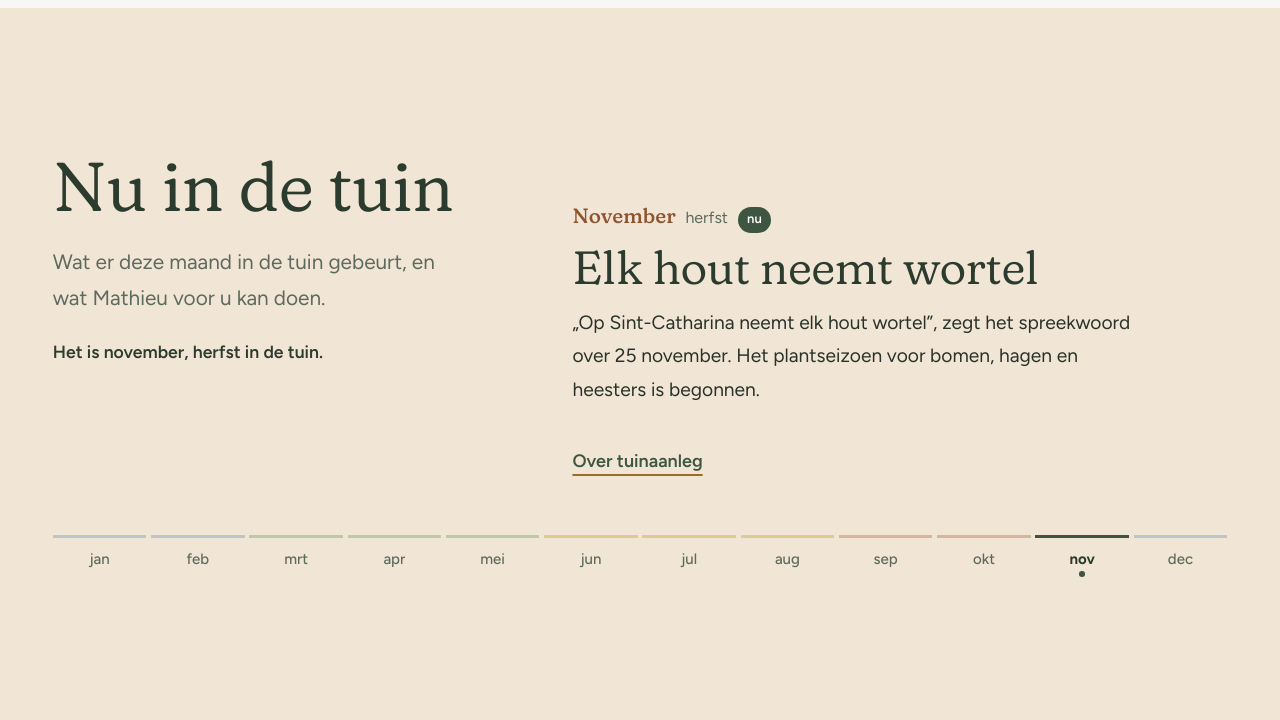
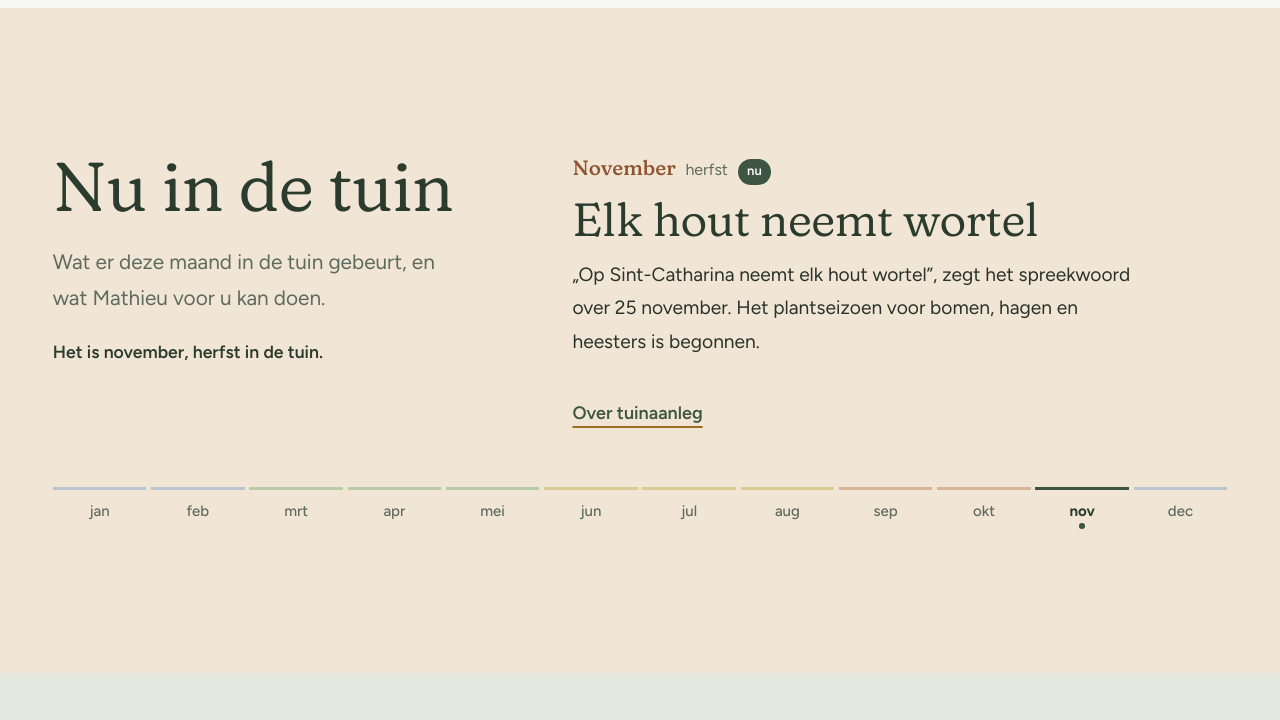
Before and after one commit to edouardGT/vergote, a plain HTML site: page tuinjaar.html in a window 1280 px wide. Shown: the part 80-800 px from the top of the page. Drawn offline with Linux system fonts and the light colour scheme.

Commit message:
Month strip stays in place: months stacked in one grid cell

```diff
--- a/assets/css/style.css
+++ b/assets/css/style.css
@@ -600,6 +600,10 @@ a { color: inherit; }
 .tuinjaar-nu { margin-block-start: 1rem; font-size: 1.1rem; font-weight: 600; color: var(--mos-diep); }
 .intro .text-link { margin-block-start: 2rem; }
 .maand + .maand { margin-block-start: 3rem; } /* only matters without JS, when all months show */
+/* With JS: all months share one grid cell, so the box is as tall as the longest month and the strip stays put. */
+.tuinjaar.is-ready .tuinjaar-maanden { display: grid; }
+.tuinjaar.is-ready .maand { grid-area: 1 / 1; margin: 0; visibility: hidden; }
+.tuinjaar.is-ready .maand.is-active { visibility: visible; }
 .maand-label { display: flex; flex-wrap: wrap; align-items: baseline; gap: 0.35rem 0.6rem; margin: 0 0 0.6rem; }
 .maand-naam {
   font-family: var(--serif);
--- a/assets/js/site.js
+++ b/assets/js/site.js
@@ -114,7 +114,7 @@
     var articles = section.querySelectorAll('.maand');
     var buttons = section.querySelectorAll('.maand-knop');
     var show = function (i) {
-      for (var a = 0; a < articles.length; a++) articles[a].hidden = a !== i;
+      for (var a = 0; a < articles.length; a++) articles[a].classList.toggle('is-active', a === i);
       for (var b = 0; b < buttons.length; b++) buttons[b].setAttribute('aria-pressed', String(b === i));
       section.setAttribute('data-seizoen-tuin', articles[i].getAttribute('data-seizoen'));
     };
@@ -126,6 +126,7 @@
         articles[current].querySelector('.maand-seizoen').textContent + ' in de tuin.';
       nu.hidden = false;
       section.querySelector('.maand-strip').hidden = false;
+      section.classList.add('is-ready'); // months stacked in one cell: the strip below never moves
       for (var k = 0; k < buttons.length; k++) {
         buttons[k].addEventListener('click', function () { show(Number(this.getAttribute('data-maand'))); });
       }
```
